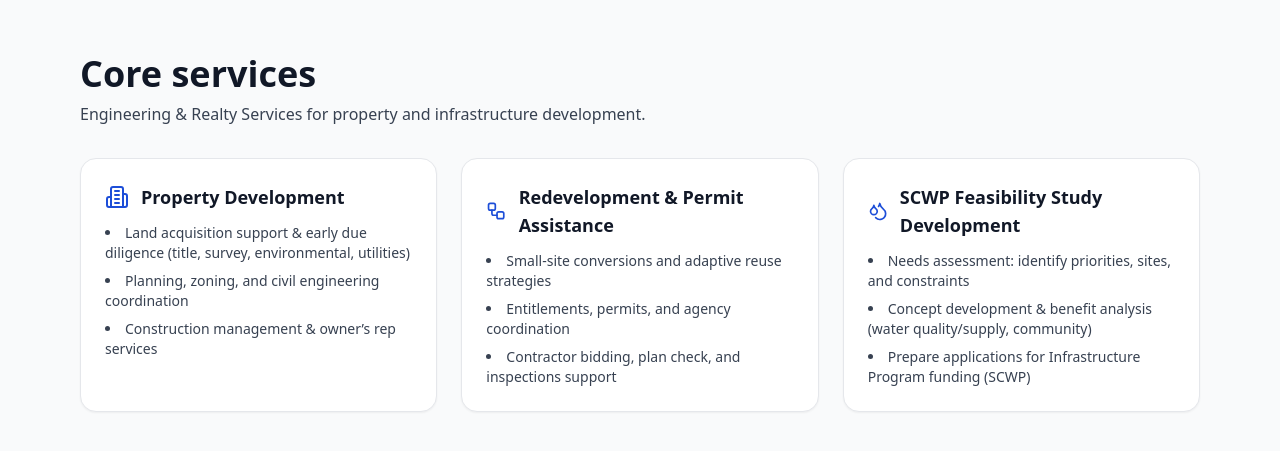
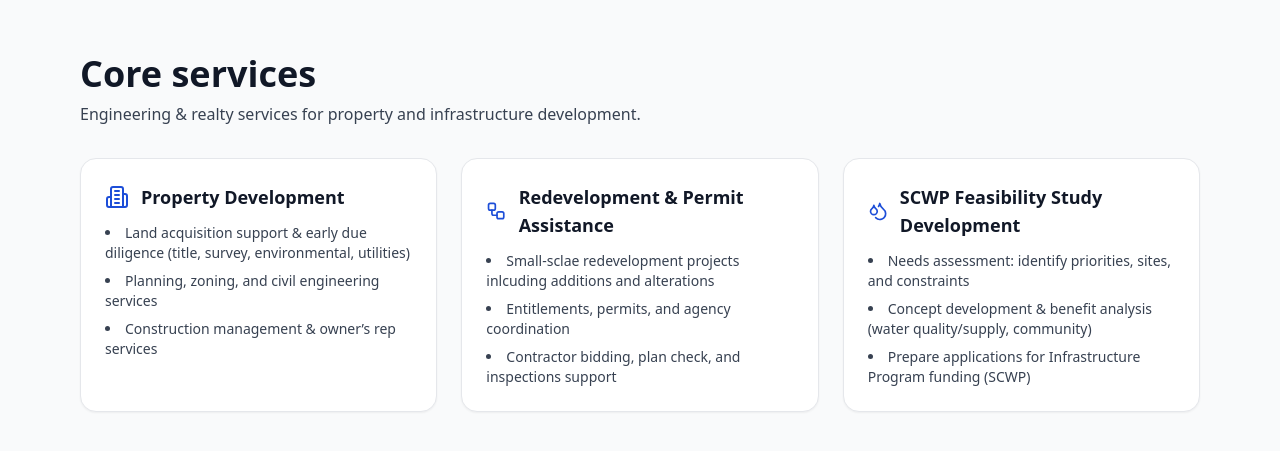
Before and after one commit to hharouny/higher-consulting-group-site, a React (Vite) app: page / in a window 1280 px wide. Shown: the part 697-1148 px from the top of the page. Built offline with nearby package versions, Linux system fonts and the light colour scheme.

Commit message:
Update site.jsx

```diff
--- a/src/site.jsx
+++ b/src/site.jsx
@@ -67,10 +67,10 @@ export default function HigherConsultingSite() {
       </section>
 
      <section id="services" className="py-16 md:py-24">
-  <div className="max-w-6xl mx-auto px-4">
-    <h2 className="text-3xl md:text-4xl font-bold">Core services</h2>
-    <p className="text-gray-700 mt-2 max-w-prose">
-      Engineering & Realty Services for property and infrastructure development.
+      <div className="max-w-6xl mx-auto px-4">
+      <h2 className="text-3xl md:text-4xl font-bold">Core services</h2>
+      <p className="text-gray-700 mt-2 max-w-prose">
+      Engineering & realty services for property and infrastructure development.
     </p>
 
     <div className="mt-8 grid md:grid-cols-3 gap-6">
@@ -80,7 +80,7 @@ export default function HigherConsultingSite() {
         title="Property Development"
         bullets={[
           "Land acquisition support & early due diligence (title, survey, environmental, utilities)",
-          "Planning, zoning, and civil engineering coordination",
+          "Planning, zoning, and civil engineering services",
           "Construction management & owner’s rep services",
         ]}
       />
@@ -90,7 +90,7 @@ export default function HigherConsultingSite() {
         icon={Workflow}
         title="Redevelopment & Permit Assistance"
         bullets={[
-          "Small-site conversions and adaptive reuse strategies",
+          "Small-sclae redevelopment projects inlcuding additions and alterations",
           "Entitlements, permits, and agency coordination",
           "Contractor bidding, plan check, and inspections support",
         ]}
```
